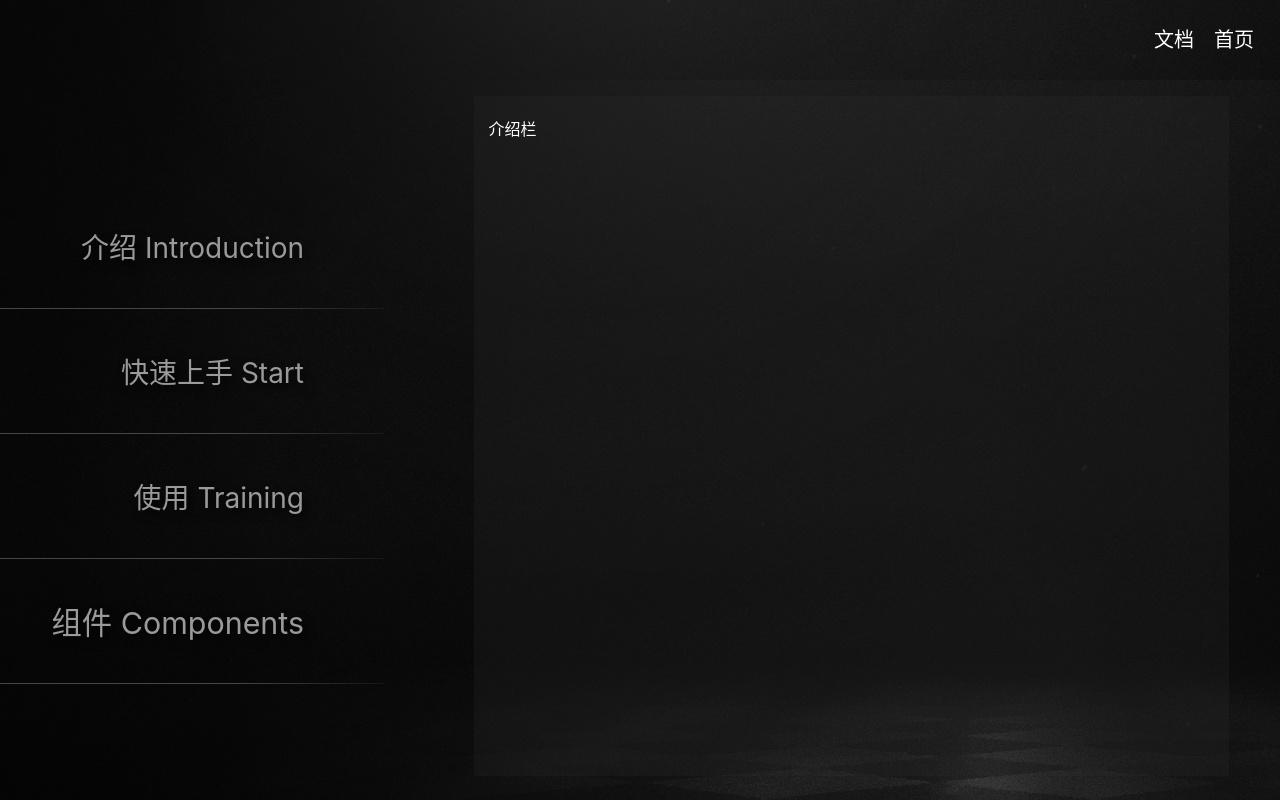
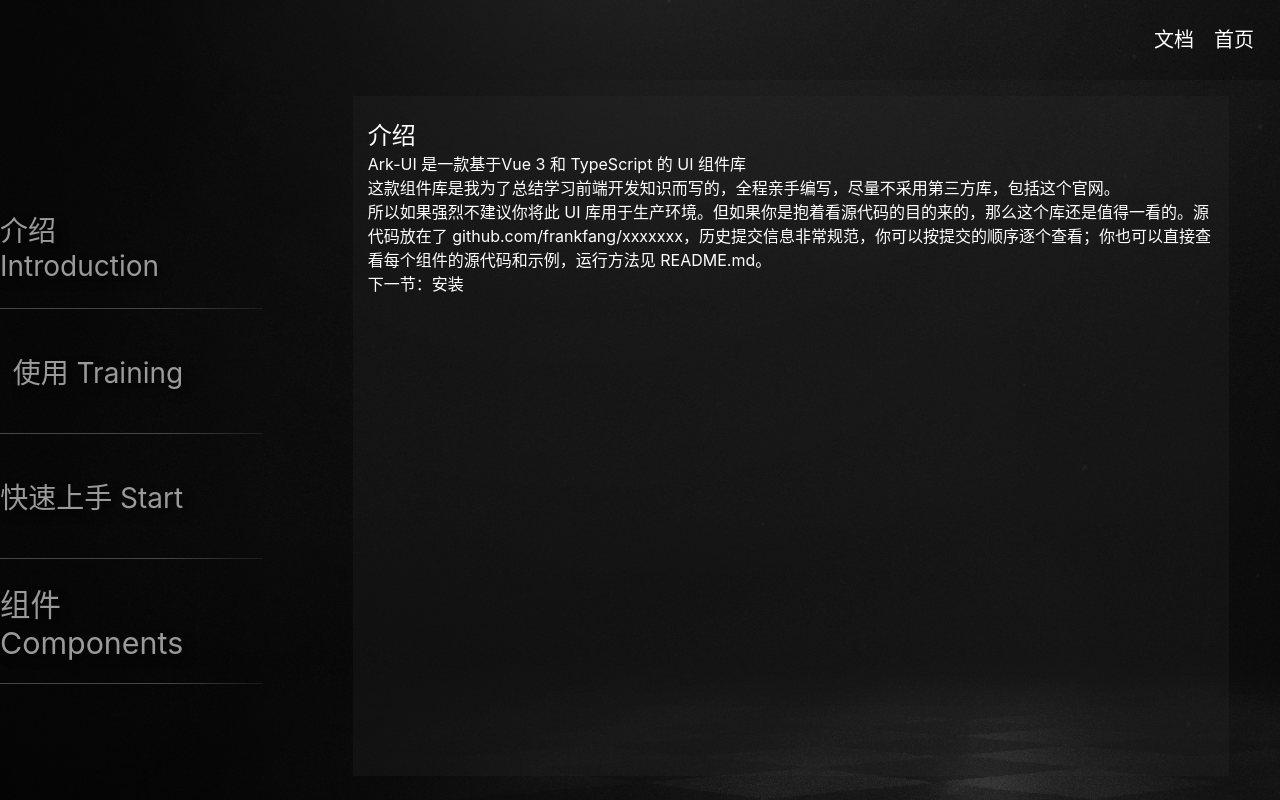
Before and after one commit to ProjectSean/Arknights-UI, a Vue app: page /#/home in a window 1280 px wide. Built offline with nearby package versions, Linux system fonts and the light colour scheme.

Commit message:
首页基本信息介绍

```diff
--- a/src/components/Intro.vue
+++ b/src/components/Intro.vue
@@ -1,5 +1,18 @@
 <template>
-  <div class="ark-into">介绍栏</div>
+  <article>
+    <h1>介绍</h1>
+    <p>Ark-UI 是一款基于Vue 3 和 TypeScript 的 UI 组件库</p>
+    <p>
+      这款组件库是我为了总结学习前端开发知识而写的，全程亲手编写，尽量不采用第三方库，包括这个官网。
+    </p>
+    <p>
+      所以如果强烈不建议你将此 UI
+      库用于生产环境。但如果你是抱着看源代码的目的来的，那么这个库还是值得一看的。源代码放在了
+      github.com/frankfang/xxxxxxx，历史提交信息非常规范，你可以按提交的顺序逐个查看；你也可以直接查看每个组件的源代码和示例，运行方法见
+      README.md。
+    </p>
+    <p>下一节：<a href="#/doc/install">安装</a></p>
+  </article>
 </template>
 
 <script>
@@ -11,7 +24,7 @@ export default {
 </script>
 
 <style lang="scss" scoped>
-.ark-into {
+article {
   color: #fff;
 }
 </style>
--- a/src/components/Start.vue
+++ b/src/components/Start.vue
@@ -1,5 +1,23 @@
 <template>
-  <div>开始栏</div>
+  <article>
+    <h1>开始使用</h1>
+    <p>请先<a href="/doc/training">安装</a>本组件库。</p>
+    <p>然后在你的代码中写入下面的代码</p>
+    <pre><code>import {Button, Tabs, Switch, Dialog} from "ark-ui"</code></pre>
+    就可以使用我提供的组件了
+    <h2>Vue 单文件组件</h2>
+    <p>代码示例：</p>
+    <pre>
+      <code>&lt;template&gt;
+      &lt;div&gt;&lt;Button&gt;按钮&lt;/Button&gt;&lt;/div&gt;
+      &lt;script&gt;
+      import {Button, Tabs, Switch, Dialog} from "ark-ui"
+      export default {
+        components: {Button}
+      }
+      &lt;/script&gt;
+      </code></pre>
+  </article>
 </template>
 
 <script>
@@ -11,4 +29,7 @@ export default {
 </script>
 
 <style lang="scss" scoped>
+article {
+  color: #fff;
+}
 </style>
--- a/src/components/Training.vue
+++ b/src/components/Training.vue
@@ -1,5 +1,13 @@
 <template>
-  <div>使用栏</div>
+  <article>
+    <h1>安装</h1>
+    <p>打开终端运行下列命令：</p>
+    <pre><code>npm install ark-ui</code></pre>
+    <p>或</p>
+    <pre><code>yarn add ark-ui</code></pre>
+
+    <p>下一节：<a href="#/doc/start">开始使用</a></p>
+  </article>
 </template>
 
 <script>
--- a/src/views/Home.vue
+++ b/src/views/Home.vue
@@ -10,17 +10,18 @@
             </router-link>
             <span>INTRO</span>
           </li>
+
+          <li>
+            <router-link class="ark-side-link" to="/home/training"
+              >使用 Training</router-link
+            >
+            <span>Training</span>
+          </li>
           <li>
             <router-link class="ark-side-link" to="/home/start"
               >快速上手 Start</router-link
             >
             <span>Start</span>
-          </li>
-          <li>
-            <router-link class="ark-side-link" to="/home/training"
-              >使用 Training</router-link
-            >
-            <span>Training</span>
           </li>
           <li>
             <router-link class="ark-side-link" to="/doc"
```
